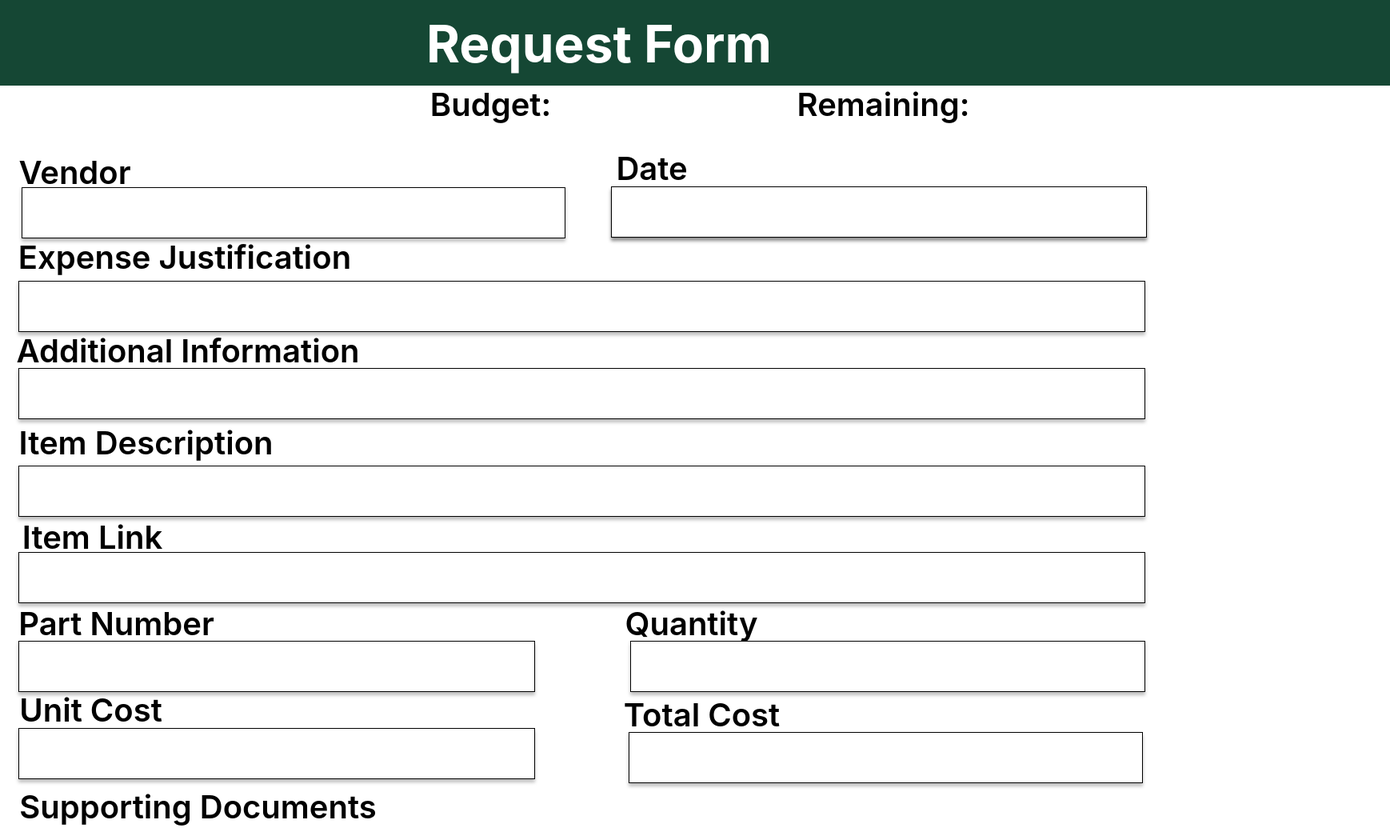
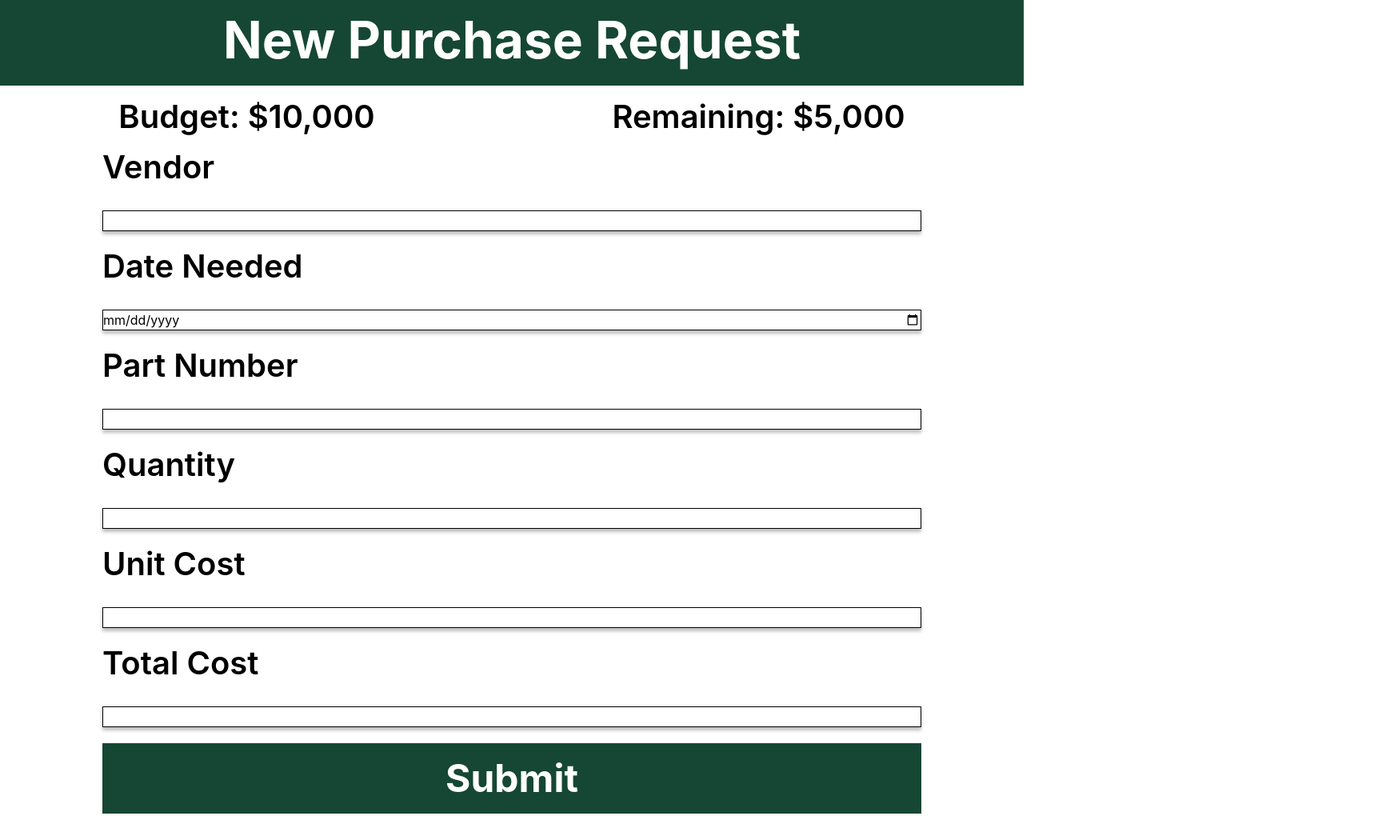
Before and after one commit to UTDallasEPICS/UTDesign-Procurement, a Next.js app in the folder procurement-manager/: page /orders/studentrequest in a window 1280 px wide. Shown: the top 1050 px of the page at 80% size, 1738 px wide, since content can reach past the window. After the commit the page ends 1017 px from the top, so only its background shows below. Built offline with nearby package versions, Linux system fonts and the light colour scheme.

Commit message:
studentrequest changes

```diff
--- a/procurement-manager/pages/_app.tsx
+++ b/procurement-manager/pages/_app.tsx
@@ -2,7 +2,7 @@ import '@/styles/globals.css'
 import 'bootstrap/dist/css/bootstrap.min.css'
 import type { AppProps } from 'next/app'
 import { SSRProvider } from 'react-bootstrap'
-import '@/styles/request.css'
+// import '@/styles/request.css'
 
 
 export default function App({ Component, pageProps }: AppProps) {
--- a/procurement-manager/pages/orders/studentrequest.tsx
+++ b/procurement-manager/pages/orders/studentrequest.tsx
@@ -1,41 +1,131 @@
-import React from 'react';
+import React, { useState, ChangeEvent, FormEvent } from "react";
+import styles from "../../styles/request.module.css";
 
-export default function StudentRequest() {
+const StudentRequest = () => {
+  const [vendor, setVendor] = useState("");
+  const [date, setDate] = useState("");
+  const [partNumber, setPartNumber] = useState("");
+  const [quantity, setQuantity] = useState("");
+  const [unitCost, setUnitCost] = useState("");
+  const [totalCost, setTotalCost] = useState("");
+
+  const handleVendorChange = (e: ChangeEvent<HTMLInputElement>) => {
+    setVendor(e.target.value);
+  };
+
+  const handleDateChange = (e: ChangeEvent<HTMLInputElement>) => {
+    setDate(e.target.value);
+  };
+
+  const handlePartNumberChange = (e: ChangeEvent<HTMLInputElement>) => {
+    setPartNumber(e.target.value);
+  };
+
+  const handleQuantityChange = (e: ChangeEvent<HTMLInputElement>) => {
+    setQuantity(e.target.value);
+  };
+
+  const handleUnitCostChange = (e: ChangeEvent<HTMLInputElement>) => {
+    setUnitCost(e.target.value);
+  };
+
+  const handleTotalCostChange = (e: ChangeEvent<HTMLInputElement>) => {
+    setTotalCost(e.target.value);
+  };
+
+  const handleSubmit = (e: FormEvent<HTMLFormElement>) => {
+    e.preventDefault();
+    console.log("Form submitted!");
+  };
+
+
   return (
-    <>
-      <form>
-        <div className="rectangle-1"></div>
-        <div className="request-form">Request Form</div>
-        <div className="budget">Budget:</div>
-        <div className="remaining">Remaining:</div>
-        <div className="vendor">Vendor</div>
-        <input type="text" className="vendor-field" id="vendor-field" name="vendor-field" />
-        <div className="date">Date</div>
-        <input type="text" className="date-field" id="date-field" name="date-field"  />
-        <div className="expense-justification">Expense Justification</div>
-        <input type="text" className="expense-field" id="expense-field" name="expense-field" />
-        <div className="additional-info">Additional Information</div>
-        <input type="text" className="additionalinfo-field" id="additionalinfo-field" name="additionalinfo-field" />
-        <div className="item-description">Item Description</div>
-        <input type="text" className="itemdescription-field" id="itemdescription-field" name="itemdescription-field"/>
-        <div className="item-link">Item Link</div>
-        <input type="text" className="itemlink-field" id="itemlink-field" name="itemdescription-field" />
-        <div className="part-num">Part Number</div>
-        <input type="text" className="partnum-field" id="partnum-field" name="partnum-field" />
-        <div className="quantity">Quantity</div>
-        <input type="text" className="quantity-field" id="quantity-field" name="quantity-field" />
-        <div className="unit-cost">Unit Cost</div>
-        <input type="text" className="unitcost-field" id="unitcost-field" name="unitcost-field"  />
-        <div className="total-cost">Total Cost</div>
-        <input type="text" className="totalcost-field" id="totalcost-field" name="totalcost-field" />
-        <div className="supporting-docs">Supporting Documents</div>
-        <div className="submit-box">
-          <button type="submit" className="btn btn-primary">Submit</button>
+    <div className={styles.container}>
+      <div className={styles.header}>
+        <h1 className={styles.requestForm}>New Purchase Request</h1>
+      </div>
+      <div className={styles.budgetInfo}>
+        <div className={styles.budget}>
+          Budget: <span>$10,000</span>
         </div>
+        <div className={styles.remaining}>
+          Remaining: <span>$5,000</span>
+        </div>
+      </div>
+      <form className={styles.form} onSubmit={handleSubmit}>
+        <label className={styles.vendor} htmlFor="vendor">
+          Vendor
+        </label>
+        <input
+          className={styles.vendorField}
+          type="text"
+          id="vendor"
+          value={vendor}
+          onChange={handleVendorChange}
+        />
+
+        <label className={styles.date} htmlFor="date">
+          Date Needed
+        </label>
+        <input
+          className={styles.dateField}
+          type="date"
+          id="date"
+          value={date}
+          onChange={handleDateChange}
+        />
+
+        <label className={styles.partNum} htmlFor="partNumber">
+          Part Number
+        </label>
+        <input
+          className={styles.partnumField}
+          type="text"
+          id="partNumber"
+          value={partNumber}
+          onChange={handlePartNumberChange}
+        />
+
+        <label className={styles.quantity} htmlFor="quantity">
+          Quantity
+        </label>
+        <input
+          className={styles.quantityField}
+          type="number"
+          id="quantity"
+          value={quantity}
+          onChange={handleQuantityChange}
+        />
+
+        <label className={styles.unitCost} htmlFor="unitCost">
+          Unit Cost
+        </label>
+        <input
+          className={styles.unitcostField}
+          type="number"
+          step="0.01"
+          id="unitCost"
+          value={unitCost}
+          onChange={handleUnitCostChange}
+        />
+
+        <label className={styles.totalCost} htmlFor="totalCost">
+          Total Cost
+        </label>
+        <input
+          className={styles.totalcostField}
+          type="number"
+          step="0.01"
+          id="totalCost"
+          value={totalCost}
+          onChange={handleTotalCostChange}
+        />
+                <button className={styles.submitButton} type="submit">
+          Submit
+        </button>
       </form>
-      <div className="add-item">
-        <button type="button" className="btn btn-success">Add Item</button>
-      </div>
-    </>
+    </div>
   );
-}
+};
+
+export default StudentRequest;
--- a/procurement-manager/styles/request.css
+++ /dev/null
@@ -1,382 +0,0 @@
-.rectangle-1 {
-  position: absolute;
-  width: 1738px;
-  height: 107px;
-  left: 0px;
-  top: 0px;
-  background: #154734;
-}
-
-.request-form {
-  position: absolute;
-  width: 608px;
-  height: 76px;
-  left: 445px;
-  top: 16px;
-  font-family: 'Inter';
-  font-style: normal;
-  font-weight: 700;
-  font-size: 64px;
-  line-height: 77px;
-  text-align: center;
-  color: #FFFFFF;
-}
-
-.budget{
-  position: absolute;
-  width: 353px;
-  height: 43px;
-  left: 437px;
-  top: 107px;
-  font-family: 'Inter';
-  font-style: normal;
-  font-weight: 600;
-  font-size: 40px;
-  line-height: 48px;
-  text-align: center;
-  color: #000000;
-  }
-
-.remaining{
-  position: absolute;
-  width: 409px;
-  height: 56px;
-  left: 900px;
-  top: 107px;
-  font-family: 'Inter';
-  font-style: normal;
-  font-weight: 600;
-  font-size: 40px;
-  line-height: 48px;
-  text-align: center;
-  color: #000000;
-  }
-
-.vendor{
-  position: absolute;
-  width: 469px;
-  height: 65px;
-  left: -141px;
-  top: 192px;
-  font-family: 'Inter';
-  font-style: normal;
-  font-weight: 600;
-  font-size: 40px;
-  line-height: 48px;
-  text-align: center;
-  color: #000000;
-  }
-
-.vendor-field{
-  box-sizing: border-box;
-  position: absolute;
-  width: 680px;
-  height: 64px;
-  left: 27px;
-  top: 234px;
-  background: #FFFFFF;
-  border: 1.5px solid #000000;
-  box-shadow: 0px 4px 4px rgba(0, 0, 0, 0.25);
-  }
-
-.date{
-  position: absolute;
-  width: 352px;
-  height: 48px;
-  left: 639px;
-  top: 187px;
-  font-family: 'Inter';
-  font-style: normal;
-  font-weight: 600;
-  font-size: 40px;
-  line-height: 48px;
-  text-align: center;
-  color: #000000;
-  }
-
-.date-field{
-  box-sizing: border-box;
-  position: absolute;
-  width: 670px;
-  height: 64px;
-  left: 764px;
-  top: 233px;
-  background: #FFFFFF;
-  border: 1.5px solid #000000;
-  box-shadow: 0px 4px 4px rgba(0, 0, 0, 0.25), 0px 4px 4px rgba(0, 0, 0, 0.25);
-  }
-
-.expense-justification{
-    position: absolute;
-    width: 472px;
-    height: 36px;
-    left: -5px;
-    top: 298px;
-    font-family: 'Inter';
-    font-style: normal;
-    font-weight: 600;
-    font-size: 40px;
-    line-height: 48px;
-    text-align: center;
-    color: #000000;
-  }
-
-  .expense-field{
-    box-sizing: border-box;
-    position: absolute;
-    width: 1409px;
-    height: 64px;
-    left: 23px;
-    top: 351px;
-    background: #FFFFFF;
-    border: 1.5px solid #000000;
-    box-shadow: 0px 4px 4px rgba(0, 0, 0, 0.25);
-  }
-
-.additional-info{
-    position: absolute;
-    width: 604px;
-    height: 72px;
-    left: -67px;
-    top: 415px;
-    font-family: 'Inter';
-    font-style: normal;
-    font-weight: 600;
-    font-size: 40px;
-    line-height: 48px;
-    text-align: center;
-    color: #000000;
- }
-
-.additionalinfo-field{
-  box-sizing: border-box;
-  position: absolute;
-  width: 1409px;
-  height: 64px;
-  left: 23px;
-  top: 460px;
-  background: #FFFFFF;
-  border: 1.5px solid #000000;
-  box-shadow: 0px 4px 4px rgba(0, 0, 0, 0.25);
-}
-
-.item-description{
-position: absolute;
-width: 469px;
-height: 65px;
-left: -52px;
-top: 530px;
-font-family: 'Inter';
-font-style: normal;
-font-weight: 600;
-font-size: 40px;
-line-height: 48px;
-text-align: center;
-color: #000000;
-}
-
-.itemdescription-field{
-  box-sizing: border-box;
-  position: absolute;
-  width: 1409px;
-  height: 64px;
-  left: 23px;
-  top: 582px;
-  background: #FFFFFF;
-  border: 1.5px solid #000000;
-  box-shadow: 0px 4px 4px rgba(0, 0, 0, 0.25);
-  }
-
-  .item-link{
-  position: absolute;
-  width: 411px;
-  height: 65px;
-  left: -90px;
-  top: 648px;
-  font-family: 'Inter';
-  font-style: normal;
-  font-weight: 600;
-  font-size: 40px;
-  line-height: 48px;
-  text-align: center;
-  color: #000000;
-  }
-
-.itemlink-field{
-  box-sizing: border-box;
-  position: absolute;
-  width: 1409px;
-  height: 64px;
-  left: 23px;
-  top: 690px;
-  background: #FFFFFF;
-  border: 1.5px solid #000000;
-  box-shadow: 0px 4px 4px rgba(0, 0, 0, 0.25);
-}
-
-.part-num{
-  position: absolute;
-  width: 469px;
-  height: 65px;
-  left: -89px;
-  top: 756px;
-  font-family: 'Inter';
-  font-style: normal;
-  font-weight: 600;
-  font-size: 40px;
-  line-height: 48px;
-  text-align: center;
-  color: #000000;
-}
-
-.partnum-field{
-  box-sizing: border-box;
-  position: absolute;
-  width: 646px;
-  height: 64px;
-  left: 23px;
-  top: 801px;
-  background: #FFFFFF;
-  border: 1.5px solid #000000;
-  box-shadow: 0px 4px 4px rgba(0, 0, 0, 0.25);
-  }
-
-  .quantity{
-  position: absolute;
-  width: 469px;
-  height: 65px;
-  left: 630px;
-  top: 756px;
-
-  font-family: 'Inter';
-  font-style: normal;
-  font-weight: 600;
-  font-size: 40px;
-  line-height: 48px;
-  text-align: center;
-
-  color: #000000;
-
-  }
-
-  .quantity-field{
-  box-sizing: border-box;
-  position: absolute;
-  width: 644px;
-  height: 64px;
-  left: 788px;
-  top: 801px;
-  background: #FFFFFF;
-  border: 1.5px solid #000000;
-  box-shadow: 0px 4px 4px rgba(0, 0, 0, 0.25);
-  }
-
-  .unit-cost{
-  position: absolute;
-  width: 337px;
-  height: 72px;
-  left: -55px;
-  top: 864px;
-
-  font-family: 'Inter';
-  font-style: normal;
-  font-weight: 600;
-  font-size: 40px;
-  line-height: 48px;
-  text-align: center;
-
-  color: #000000;
-
-  }
-  .unitcost-field{
-  box-sizing: border-box;
-  position: absolute;
-  width: 646px;
-  height: 64px;
-  left: 23px;
-  top: 910px;
-  background: #FFFFFF;
-  border: 1.5px solid #000000;
-  box-shadow: 0px 4px 4px rgba(0, 0, 0, 0.25);
-  }
-
-  .total-cost{
-  position: absolute;
-  width: 469px;
-  height: 65px;
-  left: 643px;
-  top: 870px;
-  font-family: 'Inter';
-  font-style: normal;
-  font-weight: 600;
-  font-size: 40px;
-  line-height: 48px;
-  text-align: center;
-  color: #000000;
-  }
-
-  .totalcost-field{
-  box-sizing: border-box;
-  position: absolute;
-  width: 643px;
-  height: 64px;
-  left: 786px;
-  top: 915px;
-  background: #FFFFFF;
-  border: 1.5px solid #000000;
-  box-shadow: 0px 4px 4px rgba(0, 0, 0, 0.25);
-  }
-
-  .supporting-docs{
-  position: absolute;
-  width: 681px;
-  height: 78px;
-  left: -93px;
-  top: 985px;
-  font-family: 'Inter';
-  font-style: normal;
-  font-weight: 600;
-  font-size: 40px;
-  line-height: 48px;
-  text-align: center;
-  color: #000000;
-
-
-    }
-
-   .add-item{
-      position: absolute;
-      width: 498px;
-      height: 44px;
-      left: 531px;
-      top: 1044px;
-      font-family: 'Inter';
-      font-style: normal;
-      font-weight: 500;
-      font-size: 38px;
-      line-height: 46px;
-      text-align: center;
-      text-decoration-line: underline;
-      color: #000000;
-
-      }
-
-      .submit-box{
-        position: absolute;
-        width: 237px;
-        height: 73px;
-        left: 63px;
-        top: 1029px;
-        background: #154734;
-        width: 168px;
-        height: 58px;
-        left: 1248px;
-        top: 1090px;
-        font-family: 'Inter';
-        font-style: normal;
-        font-weight: 700;
-        font-size: 48px;
-        line-height: 58px;
-        text-align: center;
-        color: #FFFFFF;
-        }
--- /dev/null
+++ b/procurement-manager/styles/request.module.css
@@ -0,0 +1,98 @@
+.container {
+  font-family: "Inter", sans-serif;
+  background-color: #ffffff;
+  margin: 0;
+  padding: 0;
+}
+
+.header {
+  width: 100%;
+  height: 107px;
+  background-color: #154734;
+  display: flex;
+  justify-content: center;
+  align-items: center;
+}
+
+.requestForm {
+  font-family: 'Inter', sans-serif;
+  font-weight: 700;
+  font-size: 64px;
+  line-height: 77px;
+  text-align: center;
+  color: #FFFFFF;
+}
+
+.budgetInfo {
+  display: flex;
+  justify-content: space-around;
+  width: 100%;
+  padding: 15px 0;
+}
+
+.budget,
+.remaining {
+  font-family: 'Inter';
+  font-weight: 600;
+  font-size: 40px;
+  line-height: 48px;
+  text-align: center;
+  color: #000000;
+}
+
+.form {
+  display: flex;
+  flex-direction: column;
+  gap: 20px;
+  width: 80%;
+  margin: 0 auto;
+}
+
+.vendor,
+.date,
+.expenseJustification,
+.additionalInfo,
+.itemDescription,
+.itemLink,
+.partNum,
+.quantity,
+.unitCost,
+.totalCost,
+.supportingDocs {
+  font-family: 'Inter';
+  font-weight: 600;
+  font-size: 40px;
+  line-height: 48px;
+  text-align: left;
+  color: #000000;
+  margin-bottom: 10px;
+}
+
+.vendorField,
+.dateField,
+.expenseField,
+.additionalinfoField,
+.itemdescriptionField,
+.itemlinkField,
+.partnumField,
+.quantityField,
+.unitcostField,
+.totalcostField {
+  box-sizing: border-box;
+  background: #FFFFFF;
+  border: 1.5px solid #000000;
+  box-shadow: 0px 4px 4px rgba(0, 0, 0, 0.25);
+}
+
+.submitButton {
+  font-family: 'Inter', sans-serif;
+  font-weight: 700;
+  font-size: 48px;
+  line-height: 58px;
+  background-color: #154734;
+  color: #FFFFFF;
+  border: none;
+  cursor: pointer;
+  width: 100%;
+  padding: 15px 0;
+}
```
